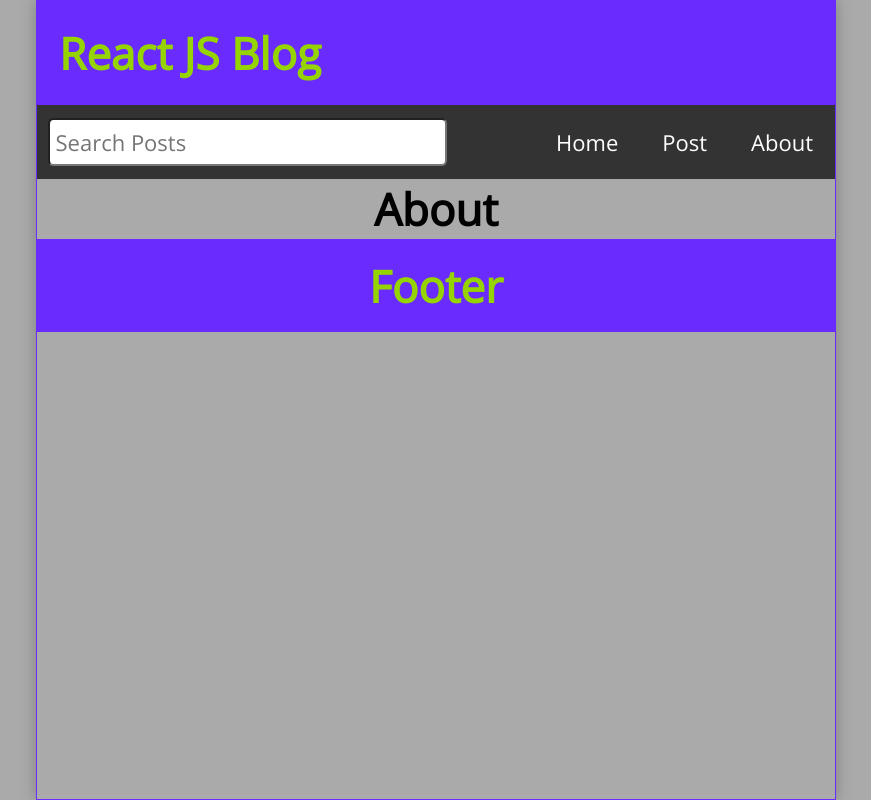
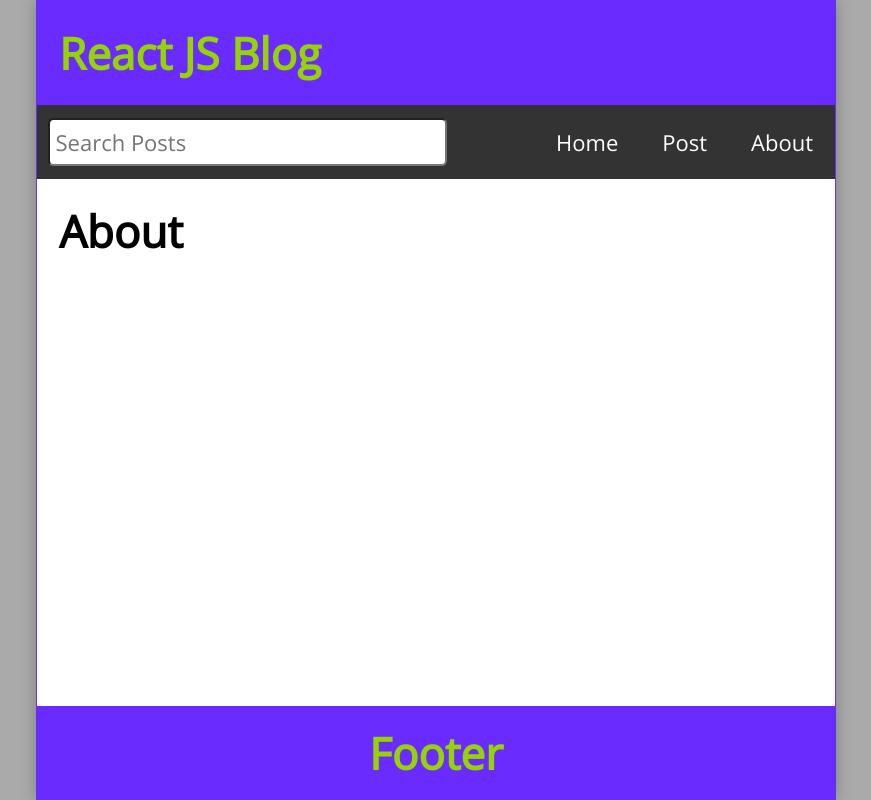
Before and after one commit to DDeShon/react-tutorial-02, a React (Create React App) app: page /about in a window 1280 px wide. Shown: the whole page, without its empty margins (204-1075 px from the left). Built offline with nearby package versions, Linux system fonts and the light colour scheme.

Commit message:
Learning React Router Hooks and Links

```diff
--- a/src/About.js
+++ b/src/About.js
@@ -1,6 +1,6 @@
 const About = () => {
   return (
-    <main>
+    <main className="About">
       <h1>About</h1>
     </main>
   );
```
